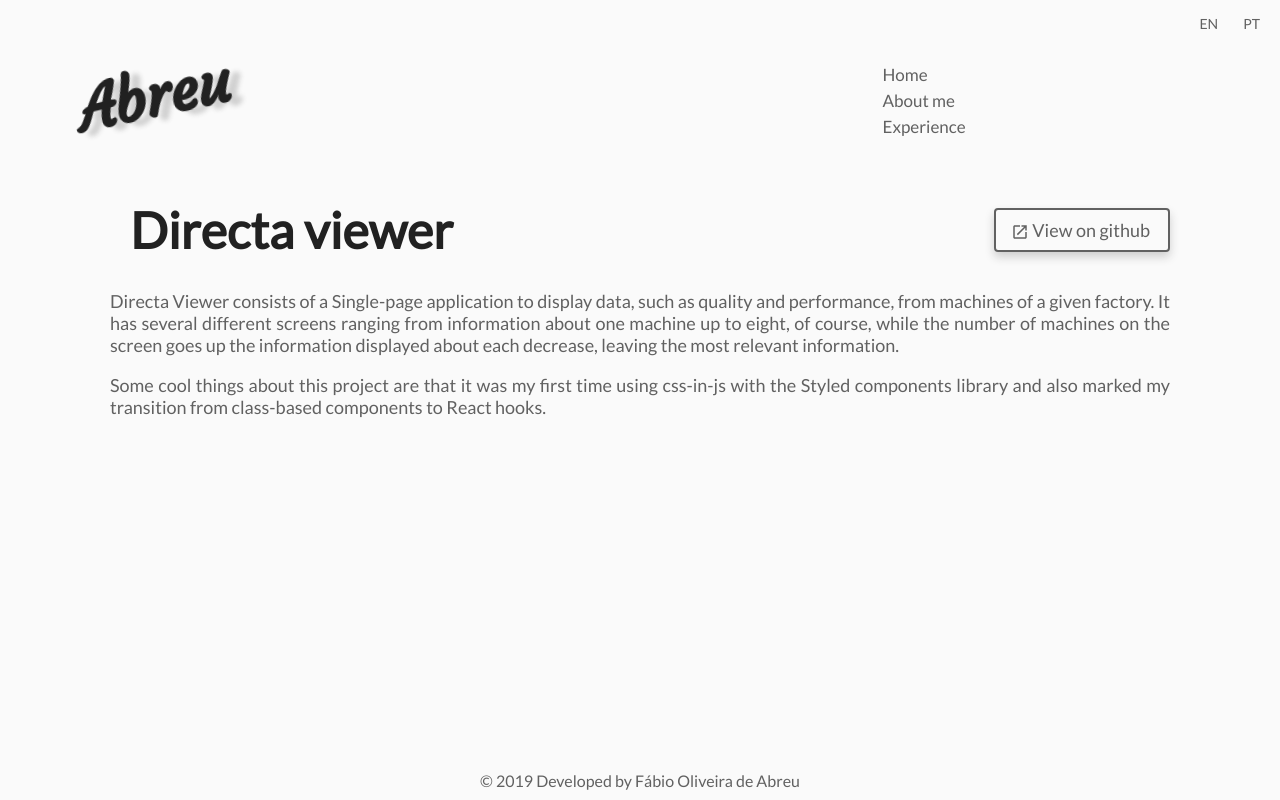
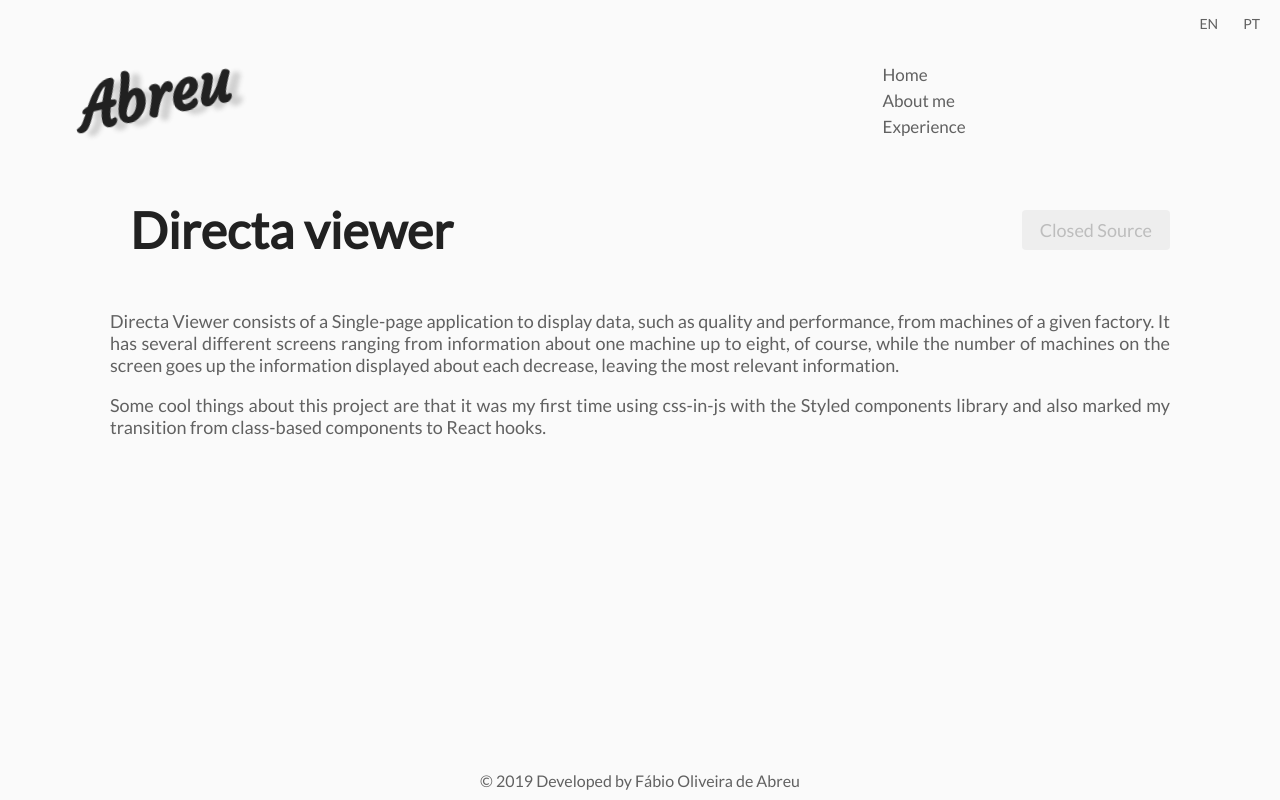
Before and after one commit to Abreu00/Port, a React (Create React App) app: page /projects/1 in a window 1280 px wide. Built offline with nearby package versions, Linux system fonts and the light colour scheme.

Commit message:
Made sidebar and heading animations run only once, created disabled Cta version, and improved image quality on project component

```diff
--- a/src/assets/projects/index.js
+++ b/src/assets/projects/index.js
@@ -22,22 +22,34 @@ const projects = [
   {
     img: images["viewer"],
     type: 1,
-    ctas: [{ text: "View on github", link: "https://github.com/Abreu00" }]
+    ctas: [{ text: "Closed Source", link: "", disabled: true }]
   },
   {
     img: images["port"],
     type: 1,
-    ctas: [{ text: "View on github", link: "https://github.com/Abreu00" }]
+    ctas: [
+      {
+        text: "View on github",
+        link: "https://github.com/Abreu00",
+        disabled: false
+      }
+    ]
   },
   {
     img: images["helpchain"],
     type: 1,
-    ctas: [{ text: "View on github", link: "https://github.com/Abreu00" }]
+    ctas: [{ text: "Closed Source", link: "", disabled: false }]
   },
   {
     img: images["app"],
     type: 2,
-    ctas: [{ text: "View on github", link: "https://github.com/Abreu00" }]
+    ctas: [
+      {
+        text: "View on github",
+        link: "https://github.com/Abreu00",
+        disabled: false
+      }
+    ]
   }
 ];
 
--- a/src/components/Button/styles.js
+++ b/src/components/Button/styles.js
@@ -39,7 +39,7 @@ export const Btn = styled.div`
   }
 
   &:hover::after {
-    animation: ${hoverAnimation} 0.4s ease;
+    animation: ${hoverAnimation} 0.4s ease 80ms;
   }
 
   @media (max-width: ${media.width.phone}) {
--- a/src/components/Cta/index.js
+++ b/src/components/Cta/index.js
@@ -1,18 +1,24 @@
 import React from "react";
-import { Container } from "./styles";
+import { Container, Disabled } from "./styles";
 import PropTypes from "prop-types";
 import { MdOpenInNew } from "react-icons/md";
 
-export default function Cta({ link, children }) {
-  return (
-    <Container href={link} target="_blank" rel="noopener noreferrer">
-      <MdOpenInNew />
-      {children}
+export default function Cta({ link, children, disabled }) {
+  let content = (
+    <Container>
+      <a href={link} target="_blank" rel="noopener noreferrer">
+        <MdOpenInNew></MdOpenInNew>
+        {children}
+      </a>
     </Container>
   );
+  if (disabled) content = <Disabled>{children}</Disabled>;
+
+  return content;
 }
 
 Cta.propTypes = {
-  link: PropTypes.string.isRequired,
-  children: PropTypes.string.isRequired
+  link: PropTypes.string,
+  children: PropTypes.string.isRequired,
+  disabled: PropTypes.bool
 };
--- a/src/components/Cta/styles.js
+++ b/src/components/Cta/styles.js
@@ -1,17 +1,21 @@
 import styled from "styled-components";
-import mediaQuery from "../../Globals/mediaQueries";
 
-export const Container = styled.a`
-  text-decoration: none;
-  font-family: inherit;
+export const Container = styled.div`
   cursor: pointer;
   text-align: center;
-  padding: 2rem 0;
-  border-radius: 4px;
+  border-radius: 0.4rem;
   border: 0.2rem solid ${props => props.theme.font.color};
-  padding: 0.5em 1em;
   box-shadow: 0 0.5rem 1rem rgba(33, 33, 33, 0.2);
   transition: all 0.2s ease-in;
+
+  a {
+    font-family: inherit;
+    height: 100%;
+    width: 100%;
+    text-decoration: none;
+    display: inline-block;
+    padding: 0.5em 1em;
+  }
 
   &:hover {
     color: #f0f0f0;
@@ -23,9 +27,20 @@ export const Container = styled.a`
     top: 0.2em;
     left: -0.2em;
   }
+`;
 
-  @media (max-width: ${mediaQuery.width.pc.small}) {
-    color: #f0f0f0;
-    background: ${props => props.theme.font.color};
+export const Disabled = styled(Container)`
+  cursor: default;
+  box-shadow: none;
+  border: none;
+  background: ${props => props.theme.color.secondary};
+  color: #bdbdbd;
+  padding: 0.5em 1em;
+
+  &:hover {
+    color: inherit;
+    background: inherit;
+    background: ${props => props.theme.color.secondary};
+    color: #bdbdbd;
   }
 `;
--- a/src/components/Project/styles.js
+++ b/src/components/Project/styles.js
@@ -6,7 +6,7 @@ export const ShadowProvider = styled.div`
 `;
 
 export const Container = styled.div`
-  background: #eee;
+  background: ${props => props.theme.color.secondary};
   color: ${props => props.theme.font.colorBold};
   min-height: 25rem;
   height: auto;
@@ -46,6 +46,8 @@ export const Image = styled.img`
   box-shadow: 0 0 0 1.25rem rgba(0, 92, 151, 1);
   transition: transform 0.4s;
   user-select: none;
+  object-fit: cover;
+  object-position: top left;
 
   @media (max-width: ${media.width.tablet.portrait}) {
     width: 11rem;
--- a/src/layouts/index.js
+++ b/src/layouts/index.js
@@ -2,7 +2,6 @@ import React from "react";
 import { Container } from "./styles";
 import Footer from "../components/Footer";
 import Sidebar from "../components/Sidebar";
-import PageMountAnimation from "../components/PageMountAnimation";
 import Header from "../components/Header";
 
 export default function MainLayout({ children }) {
@@ -12,7 +11,7 @@ export default function MainLayout({ children }) {
         <Sidebar />
         <div>
           <Header></Header>
-          <PageMountAnimation>{children}</PageMountAnimation>
+          {children}
         </div>
       </Container>
       <Footer />
--- a/src/pages/Main/index.js
+++ b/src/pages/Main/index.js
@@ -2,7 +2,7 @@ import React, { useContext, useEffect } from "react";
 import Project from "../../components/Project";
 import { ProjectsContainer } from "./styles";
 import { Context } from "../../context";
-import Layout from "../../layouts/";
+
 import projects from "../../assets/projects";
 import { connect } from "react-redux";
 
@@ -35,11 +35,7 @@ function Main({ selectedProject, hideNavItem }) {
     );
   }
 
-  return (
-    <Layout>
-      <ProjectsContainer>{mapProjects()}</ProjectsContainer>
-    </Layout>
-  );
+  return <ProjectsContainer>{mapProjects()}</ProjectsContainer>;
 }
 
 const mapStateToProps = state => ({
--- a/src/pages/Project/index.js
+++ b/src/pages/Project/index.js
@@ -1,5 +1,4 @@
 import React, { useContext, useState, useEffect } from "react";
-import Layout from "../../layouts";
 import ClearFix from "../../components/ClearFix";
 import Cta from "../../components/Cta";
 import { Context } from "../../context";
@@ -39,13 +38,12 @@ export default function Project({ match }) {
   }
 
   return (
-    <Layout>
     <Container>
       <Row>
         <Title>{context.translation.projects[projectNumber].title}</Title>
         <div>
           {project.ctas.map((cta, index) => (
-              <Cta key={index} link={cta.link}>
+            <Cta key={index} link={cta.link} disabled={cta.disabled}>
               {cta.text}
             </Cta>
           ))}
@@ -65,6 +63,5 @@ export default function Project({ match }) {
         ))}
       </ClearFix>
     </Container>
-    </Layout>
   );
 }
--- a/src/pages/Project/styles.js
+++ b/src/pages/Project/styles.js
@@ -20,15 +20,13 @@ export const Row = styled.div`
   display: flex;
   justify-content: space-between;
   align-items: center;
-  margin-bottom: 3rem;
+  margin-bottom: 5rem;
 
   @media (max-width: ${mediaQuery.width.pc.smaller}) {
     flex-direction: column;
 
     > :last-child {
-      bottom: 15%;
-      transform: translateY(-50%);
-      position: fixed;
+      display: none;
     }
   }
 `;
@@ -85,7 +83,7 @@ export const Image = styled.img`
       width: 100vw;
       max-width: 100vw;
       margin: 0 calc(-50vw + 50%);
-      margin-bottom: 2rem;
+      margin-bottom: 3.2rem;
       max-height: 50vh;
       transform: scale(1);
       object-fit: cover;
--- a/src/pages/TextPage/index.js
+++ b/src/pages/TextPage/index.js
@@ -1,5 +1,5 @@
 import React, { useEffect, useContext } from "react";
-import Layout from "../../layouts/";
+
 import { TextContainer } from "./styles";
 import { Context } from "../../context";
 import PropTypes from "prop-types";
@@ -13,14 +13,12 @@ export default function TextPage({ name }) {
   }, [page.title]);
 
   return (
-    <Layout>
     <TextContainer>
       <h1>{page.title}</h1>
       {page.text.map((paragraph, i) => (
         <p key={i}>{paragraph}</p>
       ))}
     </TextContainer>
-    </Layout>
   );
 }
 
--- a/src/components/PageMountAnimation/index.js
+++ b/src/router/RouterAnimation/index.js
@@ -9,8 +9,8 @@ const animation = keyframes`
   }
 `;
 
-const PageMountAnimation = styled.div`
+const RouterAnimation = styled.div`
   animation: ${animation} 0.4s;
 `;
 
-export default PageMountAnimation;
+export default RouterAnimation;
--- a/src/router/index.js
+++ b/src/router/index.js
@@ -2,15 +2,18 @@ import React from "react";
 import { BrowserRouter, Switch } from "react-router-dom";
 import Routes from "./routes";
 import ScrollTop from "./ScrollTop";
+import Layout from "../layouts";
 
 export default function Router() {
   return (
     <BrowserRouter>
-      <Switch>
-        <ScrollTop>
-          <Routes />
-        </ScrollTop>
-      </Switch>
+      <Layout>
+        <Switch>
+          <ScrollTop>
+            <Routes />
+          </ScrollTop>
+        </Switch>
+      </Layout>
     </BrowserRouter>
   );
 }
```
Lines whose indentation alone changed are shown as unchanged.
